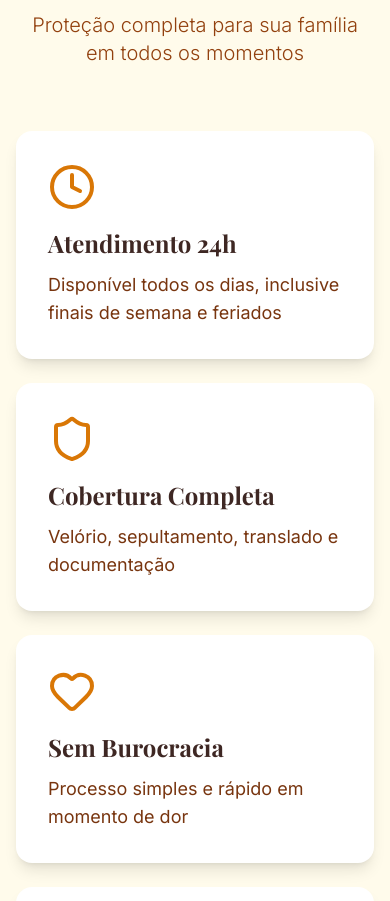
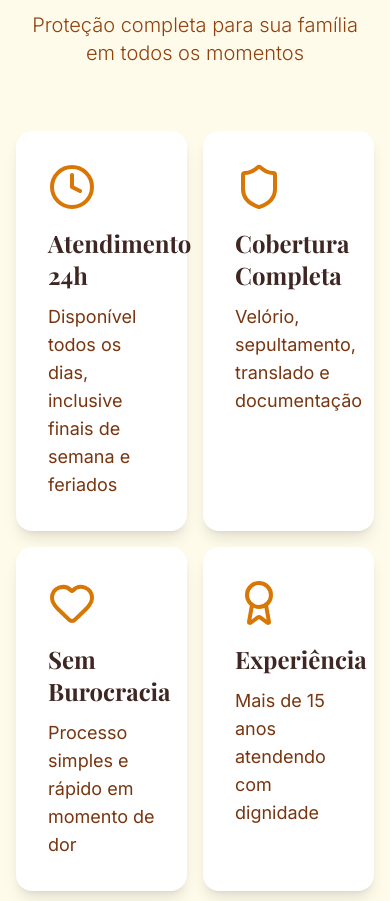
Before and after one commit to luizbem007-dot/PRINCIPEDAPAZ, a React (Vite) app: page / in a window 390 px wide. Shown: the part 6000-6901 px from the top of the page. Built offline with nearby package versions, Linux system fonts and the light colour scheme.

Commit message:
Grid 2x2 no mobile - layout compacto

```diff
--- a/src/App.jsx
+++ b/src/App.jsx
@@ -531,7 +531,7 @@
           </motion.div>
 
           <motion.div
-            className="grid grid-cols-1 md:grid-cols-2 gap-6 md:gap-8 max-w-4xl mx-auto"
+            className="grid grid-cols-2 gap-4 md:gap-8 max-w-4xl mx-auto"
             initial="initial"
             whileInView="whileInView"
             variants={staggerContainer}
@@ -579,7 +579,7 @@
           </motion.div>
 
           <motion.div
-            className="grid grid-cols-1 md:grid-cols-2 gap-6 md:gap-8 max-w-4xl mx-auto"
+            className="grid grid-cols-2 gap-4 md:gap-8 max-w-4xl mx-auto"
             initial="initial"
             whileInView="whileInView"
             variants={staggerContainer}
```
